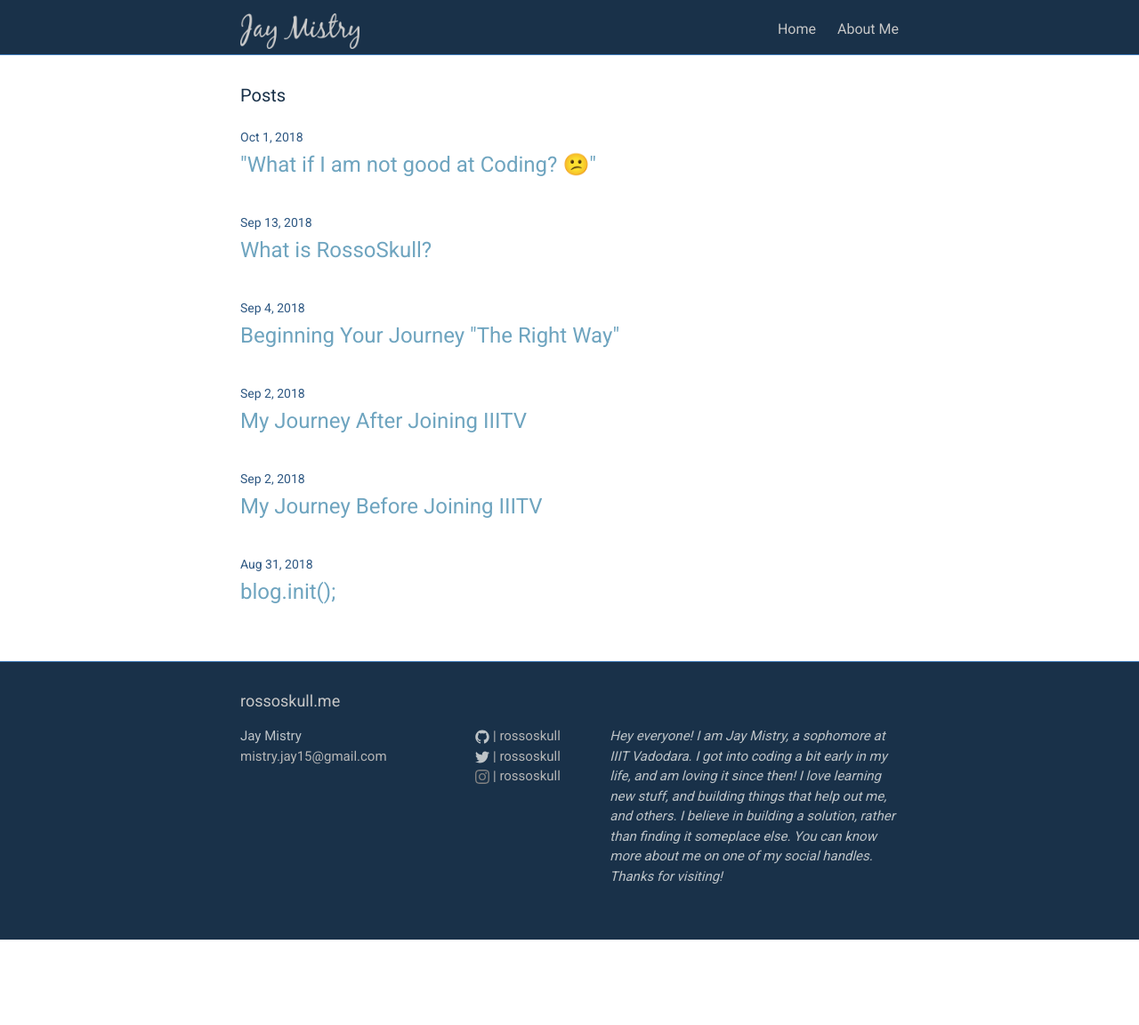
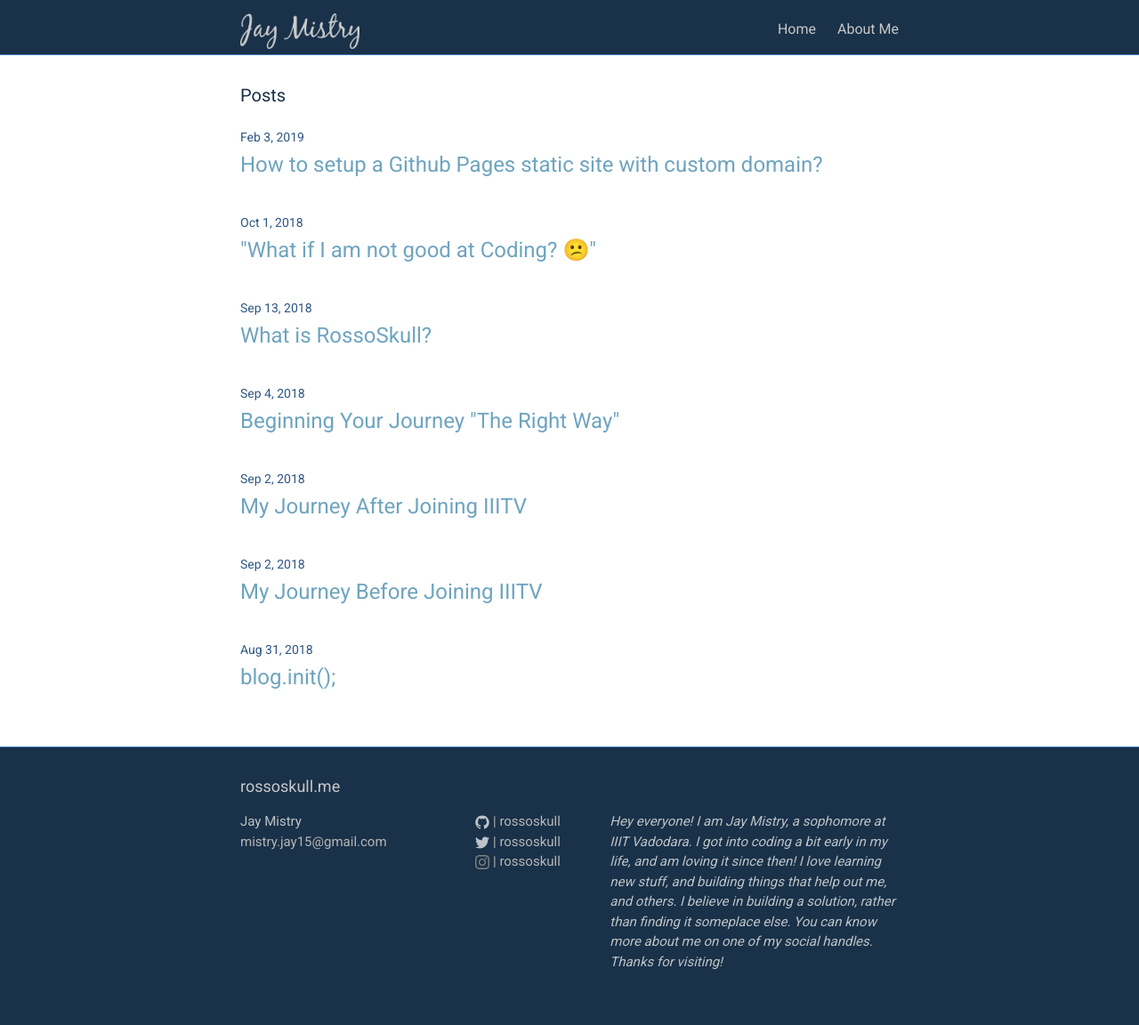
Before and after one commit to rossoskull/blog, a Jekyll site: the page built from index.html, in a window 1280 px wide. Shown: the whole page at 89% size. Built offline with Jekyll 4.4.1, drawn with Linux system fonts in a browser that asks for light colours; before the commit the page ends 1056 px from its top, so only the background shows below that; some of the changed lines change nothing that is shown.

Commit message:
Add styles for image, new post draft

````diff
--- /dev/null
+++ b/_posts/2019-02-03-gh-pages-tutorial.md
@@ -0,0 +1,51 @@
+---
+layout: post
+title:  "How to setup a Github Pages static site with custom domain?"
+date:   2019-02-03 17:10:00 +0530
+categories: learn coding
+author: "Jay Mistry"
+comments: true
+---
+You may want to host your static website for free, and Github Pages is a great platform to do so. In this tutorial, I am going to show you how you can setup your own Github Pages site with your custom domain name!
+
+##### Prerequisites
+&rarr; You need to have git installed on your computer. Click [here](https://git-scm.com/downloads){:target="blank"} to download and setup git on your computer.
+
+After that's done, create a static site where the landing page is named as `index.html`. The reason you need to name your landing page, or the first page a user would see as `index.html` is that the web server by-default looks for the `index.html` file when no other file is specified.
+
+I have created a sample static site with a single HTML page called `index.html`, one JavaScript file and one CSS file. The directory structure followed is as the following image -
+
+<img class='post-image' src="/blog/assets/images/gh-tut/dirstruct.png" />
+
+You can find the code for this static site [here](https://github.com/rossoskull/ghpages-tutorial){:target="blank"}. We will take a look at the `CNAME` file later on when we will configure the custom domain for this github pages site.
+
+Now, let's create a new repository on [Github](https://github.com){:target="blank"}. I have created one for the same [here](https://github.com/rossoskull/ghpages-tutorial){:target="blank"}. Open up a terminal window in your directory, and initialize a git repository by using the following command.
+```sh
+$ git init
+```
+**Note**: You do not need to use this command if your directory is already a GIT repository.
+
+Now add a remote origin to your repository by using the following command-
+```sh
+$ git remote add origin <your-repository-url>
+```
+You can get your repository URL by visiting your repository page, and in the drop down menu of "Clone or Download", as shown in following image.
+
+<img class='post-image' width="400px" src="/blog/assets/images/gh-tut/clone.png" />
+
+Execute the following commands to stage your changes, and commit the changes-
+```sh
+$ git add .
+$ git commit -m "<Your commit message>"
+```
+
+Now open your Github repository page, open the settings tab, and scroll down to the section which says 'Github Pages'.
+
+<img class='post-image' src="/blog/assets/images/gh-tut/ghpagesopt.png" />
+
+There is a drop down menu, which lets you configure the Github pages settings for the respective repository. There are three options:
+- master branch
+- master branch \docs folder
+- None
+
+Initially, the 'None' option is selected. It means that the current repository is not being used for Github Pages publishing. The 'master branch' option should be selected when you place your `index.html` file in the root directory of your GIT repository. And the 'master branch \docs folder' option is used when you place your `index.html' file in a 'docs' directory in the root directory of your GIT repository.
--- a/_sass/_base.scss
+++ b/_sass/_base.scss
@@ -47,7 +47,13 @@
     vertical-align: middle;
 }
 
-
+.post-image {
+    margin:10px auto;
+    display: block;
+    // border: 1px solid lightgrey;
+    border-radius: 3px;
+    box-shadow: 0px 5px 20px grey;
+}
 
 /**
  * Figures
````
Also changed, not shown: assets/images/gh-tut/clone.png (added), assets/images/gh-tut/dirstruct.png (added), assets/images/gh-tut/freenom.png (added), assets/images/gh-tut/freenomdns.png (added), assets/images/gh-tut/ghpagesdns.png (added), assets/images/gh-tut/ghpagesopt.png (added), 4 other files.
